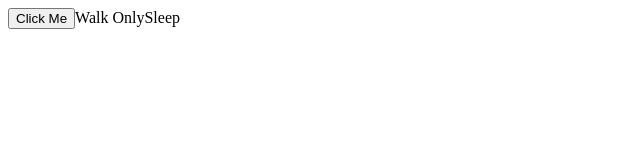
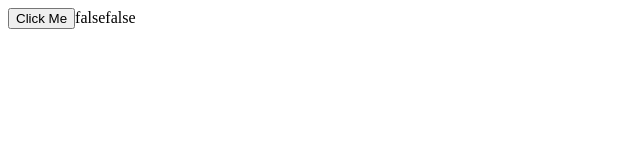
Before and after one commit to YashPatel50/react-training-app, a React (Vite) app: page / in a window 1280 px wide. Shown: the top 160 px of the page, without its empty margins (0-640 px from the left). Built offline with nearby package versions, Linux system fonts and the light colour scheme.

Commit message:
Testing objects and arrays

```diff
--- a/package.json
+++ b/package.json
@@ -11,6 +11,7 @@
   },
   "dependencies": {
     "bootstrap": "^5.3.3",
+    "immer": "^10.1.1",
     "react": "^18.3.1",
     "react-dom": "^18.3.1",
     "react-icons": "^5.3.0"
--- a/src/App.tsx
+++ b/src/App.tsx
@@ -39,18 +39,28 @@ function App() {
   // };
 
   //Testing array state
+  // const [tags, setTags] = useState(["Walk Only", "Sleep"]);
 
-  const [tags, setTags] = useState(["Walk Only", "Sleep"]);
+  // const handleClick = () => {
+  //   //Add
+  //   setTags([...tags, "Dance"]);
+
+  //   //Remove
+  //   setTags(tags.filter((tag) => tag != "Sleep"));
+
+  //   //Upodate (changes Sleep to Sleeping)
+  //   setTags(tags.map((tag) => (tag === "Sleep" ? "Sleeping" : tag)));
+  // };
+
+  const [bugs, setBugs] = useState([
+    { id: 1, name: "Bug 1", fixed: false },
+    { id: 2, name: "Bug 2", fixed: false },
+  ]);
 
   const handleClick = () => {
-    //Add
-    setTags([...tags, "Dance"]);
-
-    //Remove
-    setTags(tags.filter((tag) => tag != "Sleep"));
-
-    //Upodate (changes Sleep to Sleeping)
-    setTags(tags.map((tag) => (tag === "Sleep" ? "Sleeping" : tag)));
+    setBugs(
+      bugs.map((bug) => (bug.id === 1 ? { ...bug, fixed: true } : { ...bug }))
+    );
   };
 
   return (
@@ -101,7 +111,8 @@ function App() {
 
     <div>
       <button onClick={handleClick}>Click Me</button>
-      {tags}
+      {bugs[0].fixed.toString()}
+      {bugs[1].fixed.toString()}
     </div>
   );
 }
```
Also changed, not shown: 1 other file (tests, documents, lock files or other folders).
